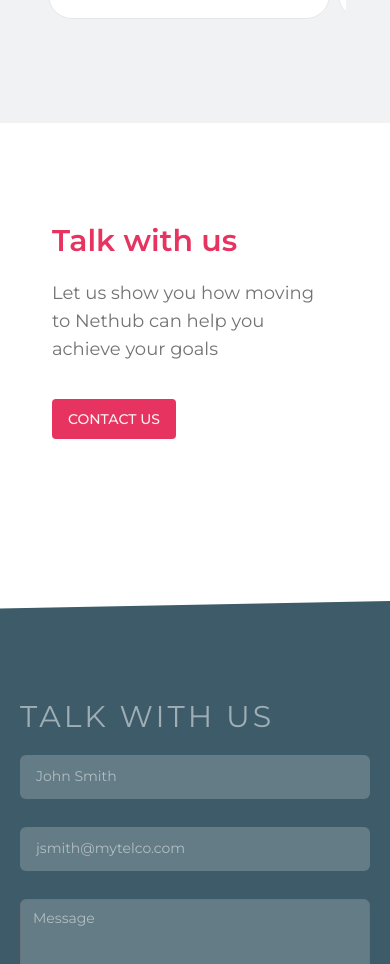
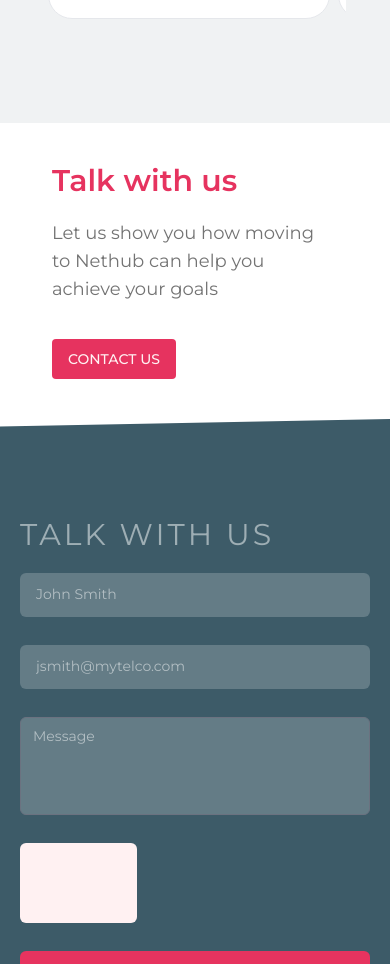
Before and after one commit to dekzyd/nethub, a Next.js app: page / in a window 390 px wide. Shown: the part 4001-4965 px from the top of the page. Built offline with nearby package versions, Linux system fonts and the light colour scheme.

Commit message:
fix talk with us mobile view bug

```diff
--- a/components/Talkwithus.jsx
+++ b/components/Talkwithus.jsx
@@ -6,10 +6,10 @@ import { talkWithUsData } from "@/lib/data/talkWithUsData";
 
 const Talkwithus = () => {
   return (
-    <div className="bg-customColors-porce">
-      <div className="container h-[478px] py-20">
+    <div className="">
+      <div className="container lg:h-[478px] py-5 md:py-10 lg:py-20">
         <div className="grid grid-cols-1 md:grid-cols-2 gap-2 place-content-center">
-          <div className="p-5 h-full">
+          <div className="p-5 lg:h-full">
             <div className="flex flex-col gap-5">
               <h3 className="text-primary text-3xl md:text-4xl lg:text-[50px] font-semibold">
                 Talk with us
@@ -23,10 +23,10 @@ const Talkwithus = () => {
               <Link href="#footer">contact us</Link>
             </Button>
           </div>
-          <div className="h-[300px]">
+          <div className="hidden md:block md:h-[300px]">
             <Link href="">
               <Carousel
-                className="hidden md:grid"
+                className="grid"
                 // slide={false}
                 slideInterval={5000}
               >
```
